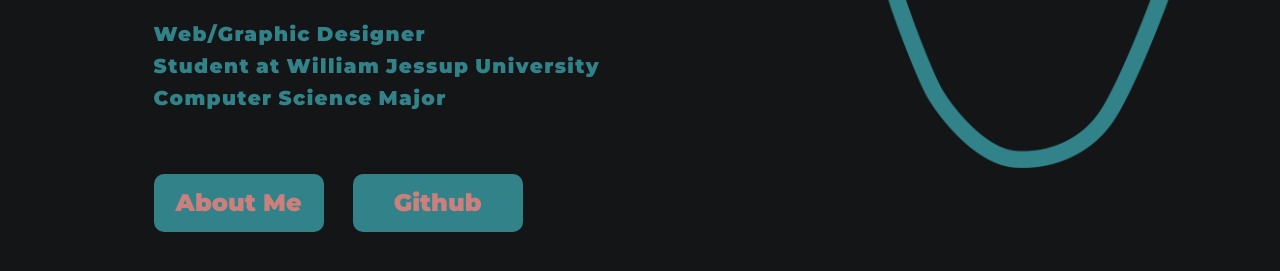
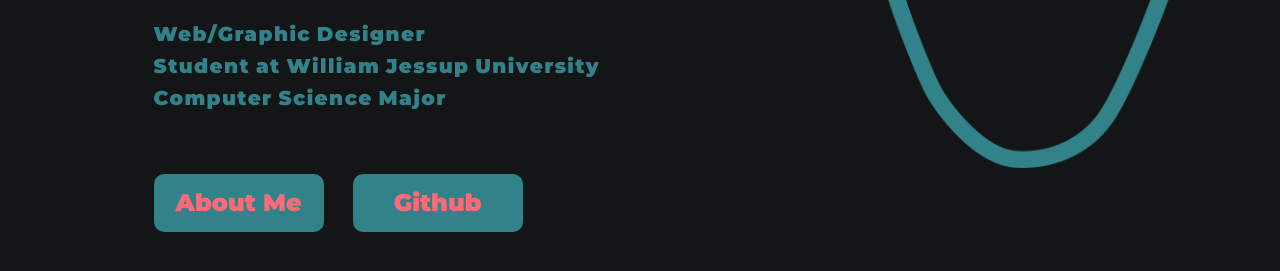
Before and after one commit to Friesen1520/Web-Stack, a plain HTML site: page Portfolio/index.html in a window 1280 px wide. Shown: the part 443-714 px from the top of the page. Drawn offline with Linux system fonts and the light colour scheme.

```diff
--- a/Portfolio/stylesheet.css
+++ b/Portfolio/stylesheet.css
@@ -74,7 +74,7 @@
 #buttonA {
     width: 170px;
     margin-right: 25px;
-    color: #CB807D;
+    color: #FF6978;
     font-size: 24px;
     line-height: 24px;
     padding: 17px;
@@ -90,7 +90,7 @@
 #buttonG {
     width: 170px;
     margin-right: 25px;
-    color: #CB807D;
+    color: #FF6978;
     font-size: 24px;
     line-height: 24px;
     padding: 17px;
@@ -104,21 +104,21 @@
 }
 
 #buttonA:hover {
-    background: #CB807D;
+    background: #FF6978;
     color: #32828A;
 }
 
 #buttonA:active {
-    background: #CB807D;
+    background: #FF6978;
     color: #32828A;
 }
 
 #buttonG:hover {
-    background: #CB807D;
+    background: #FF6978;
     color: #32828A;
 }
 
 #buttonG:active {
-    background: #CB807D;
+    background: #FF6978;
     color: #32828A;
 }
```
Also changed, not shown: Portfolio/images/github.png (added), Portfolio/images/instagram.png (added), Portfolio/images/linkedin.png (added), Portfolio/images/twitter.png (added).
